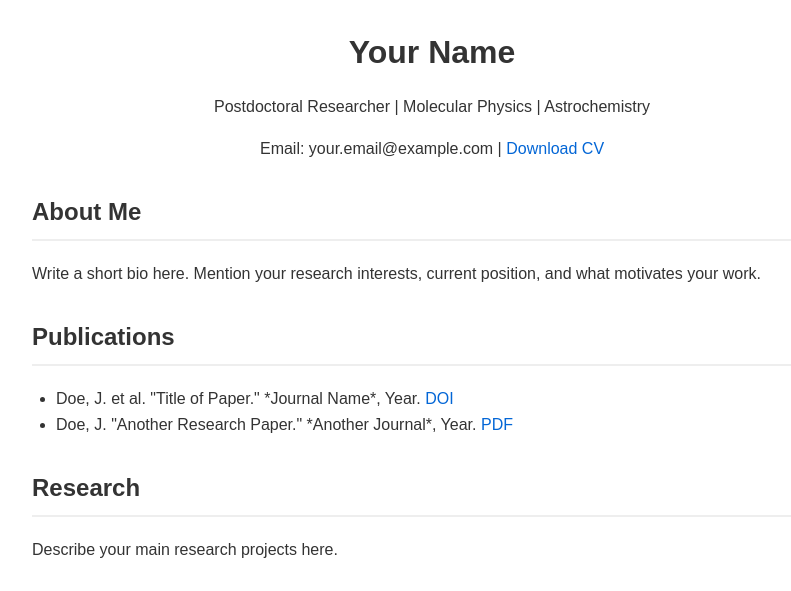
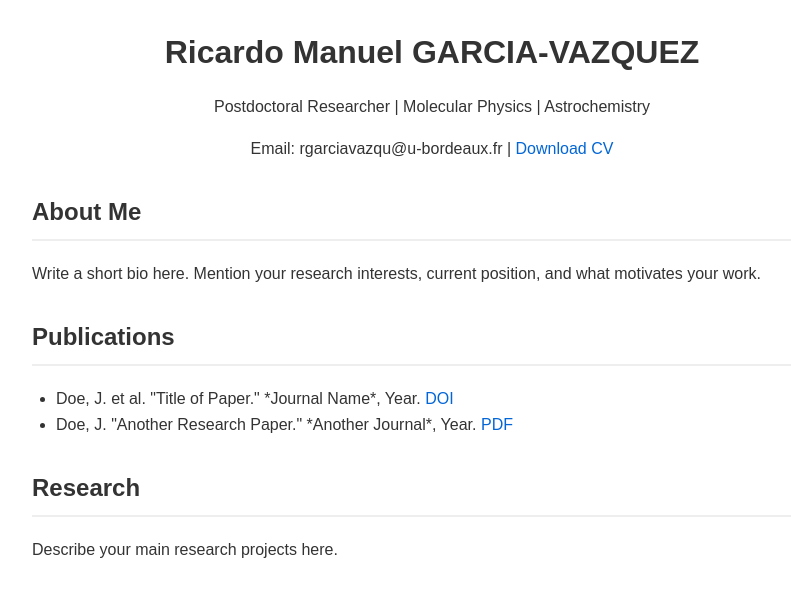
Before and after one commit to ricardomanuelgarcia/ricardomanuelgarcia.github.io, a plain HTML site: page index.html in a window 1280 px wide. Shown: the part 155-746 px from the top of the page, without its empty margins (208-999 px from the left). Drawn offline with Linux system fonts and the light colour scheme.

Commit message:
Update index.html

```diff
--- a/index.html
+++ b/index.html
@@ -10,9 +10,9 @@
   <div class="container">
     <header>
       <img src="visa-photo.jpg" alt="Profile Picture" class="profile-pic"/>
-      <h1>Your Name</h1>
+      <h1>Ricardo Manuel GARCIA-VAZQUEZ</h1>
       <p>Postdoctoral Researcher | Molecular Physics | Astrochemistry</p>
-      <p>Email: your.email@example.com | <a href="cv.pdf" target="_blank">Download CV</a></p>
+      <p>Email: rgarciavazqu@u-bordeaux.fr | <a href="cv.pdf" target="_blank">Download CV</a></p>
     </header>
 
     <section>
```
